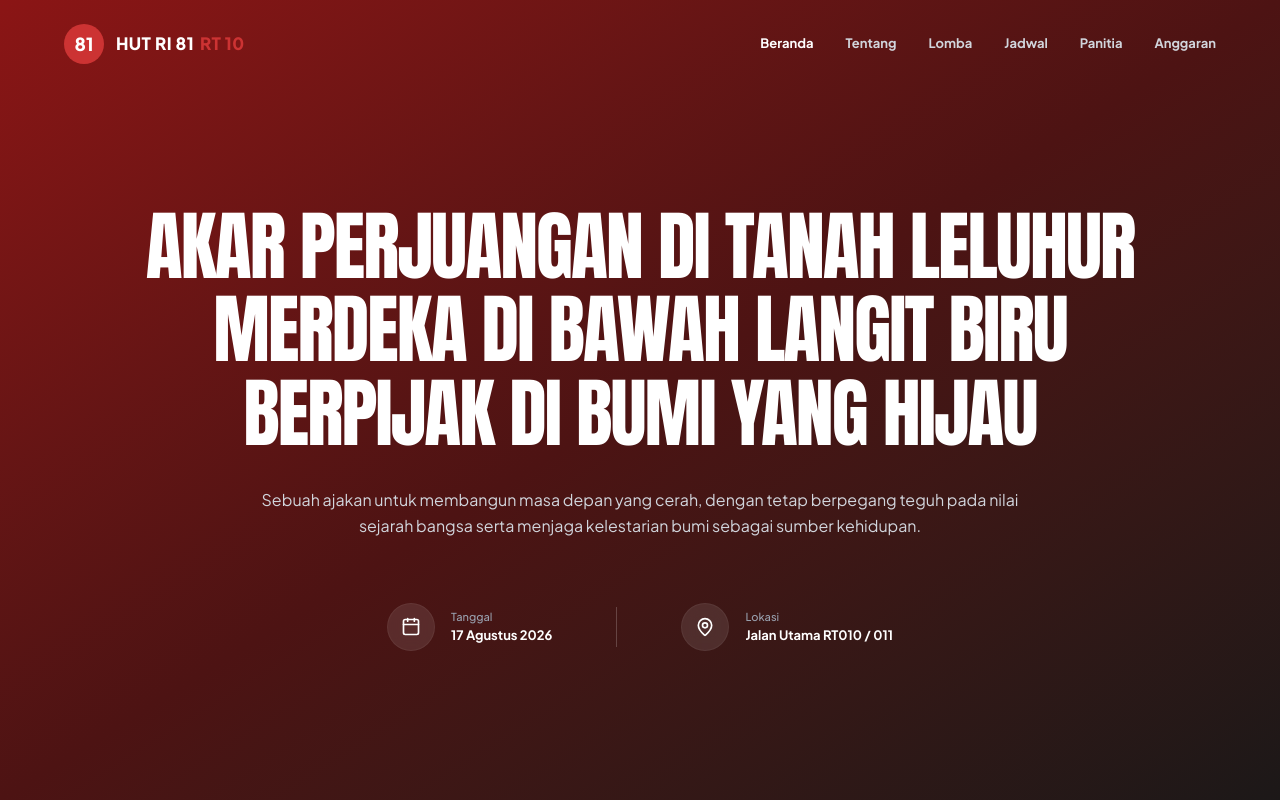
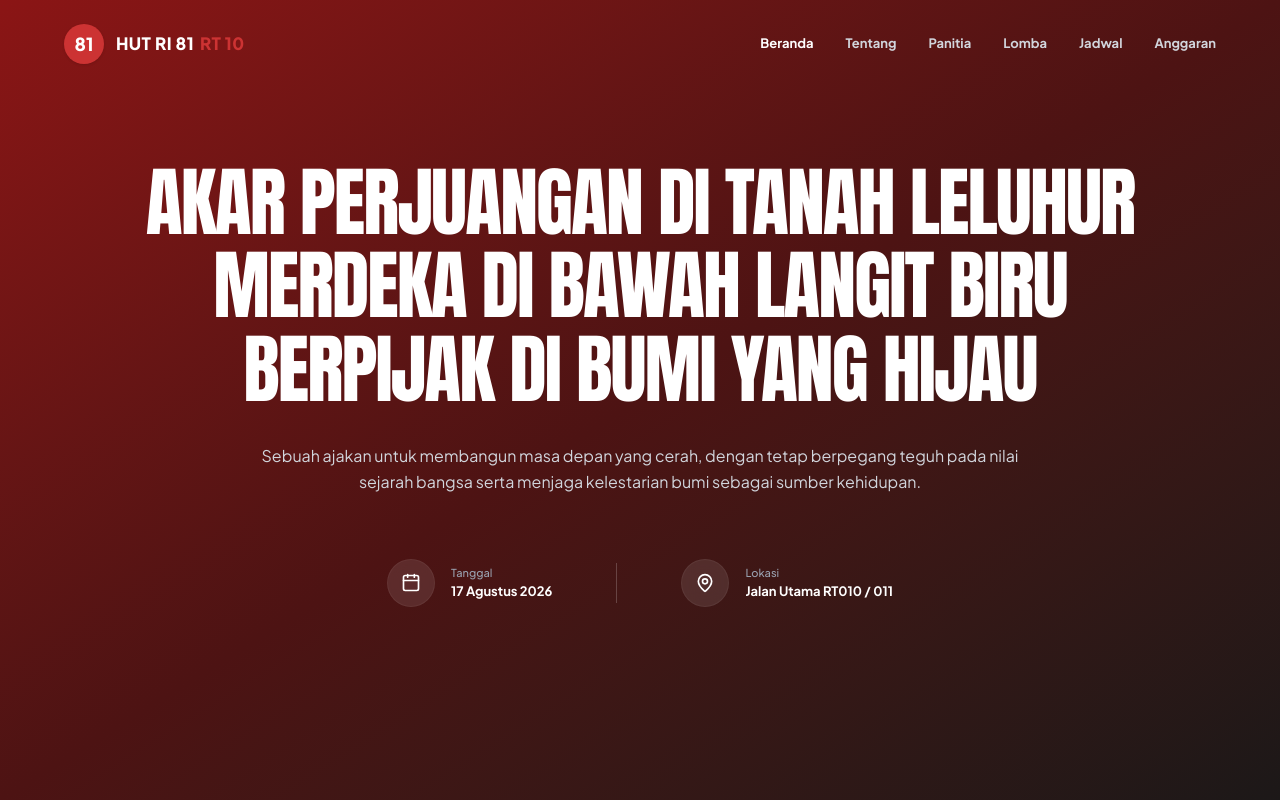
Before and after one commit to sryxx16/landing-page-panitia, a React (Vite) app: page / in a window 1280 px wide. Shown: the top 800 px of the page. Built offline with nearby package versions, Linux system fonts and the light colour scheme.

Commit message:
perubahan landing page

```diff
--- a/src/App.tsx
+++ b/src/App.tsx
@@ -1,5 +1,6 @@
 import React from 'react';
 import { motion } from 'framer-motion';
+import { Navbar } from './components/Navbar';
 import { Beranda } from './components/Beranda';
 import { Tentang } from './components/Tentang';
 import { StrukturPanitia } from './components/StrukturPanitia';
@@ -10,6 +11,9 @@ import { Anggaran } from './components/Anggaran';
 const App: React.FC = () => {
   return (
     <div className="w-full min-h-screen font-sans text-gray-800 flex flex-col relative overflow-hidden bg-white">
+
+      {/* Global Sticky Navbar */}
+      <Navbar />
 
       {/* Animated Background Blobs */}
       <div className="fixed inset-0 overflow-hidden pointer-events-none z-0">
--- a/src/components/Beranda.tsx
+++ b/src/components/Beranda.tsx
@@ -20,32 +20,8 @@ export const Beranda: React.FC = () => {
       transition={{ staggerChildren: 0.2, delayChildren: 0.1 }}
       className="w-full min-h-screen relative overflow-hidden flex flex-col items-center pb-20 bg-gradient-to-br from-[#8b1515] via-[#4d1313] to-[#1c1818]"
     >
-      {/* Transparent Navbar inside the Hero */}
-      <nav className="w-full px-6 md:px-16 py-6 flex items-center justify-between z-50 mb-10 md:mb-20">
-        <div className="flex items-center gap-3">
-          {/* Logo 81 */}
-          <div className="w-10 h-10 bg-[#cc3333] rounded-full flex items-center justify-center text-white font-black text-lg">
-            81
-          </div>
-          <div className="flex items-center gap-1.5 text-[17px] font-black uppercase tracking-wide">
-            <span className="text-white">HUT RI 81</span>
-            <span className="text-[#cc3333]">RT 10</span>
-          </div>
-        </div>
-
-        {/* Desktop Links */}
-        <div className="hidden md:flex items-center gap-8 text-[13px] font-bold text-gray-300">
-          <a href="#beranda" className="text-white">Beranda</a>
-          <a href="#tentang" className="hover:text-white transition-colors">Tentang</a>
-          <a href="#lomba" className="hover:text-white transition-colors">Lomba</a>
-          <a href="#jadwal" className="hover:text-white transition-colors">Jadwal</a>
-          <a href="#struktur" className="hover:text-white transition-colors">Panitia</a>
-          <a href="#anggaran" className="hover:text-white transition-colors">Anggaran</a>
-        </div>
-      </nav>
-
       {/* Content */}
-      <div className="relative z-10 w-full max-w-6xl px-6 flex flex-col items-center flex-1 justify-center">
+      <div className="relative z-10 w-full max-w-6xl px-6 flex flex-col items-center flex-1 justify-center mt-20">
 
         {/* Theme Text */}
         <motion.h1
--- /dev/null
+++ b/src/components/Navbar.tsx
@@ -0,0 +1,48 @@
+import React, { useState, useEffect } from 'react';
+import { motion } from 'framer-motion';
+
+export const Navbar: React.FC = () => {
+  const [isScrolled, setIsScrolled] = useState(false);
+
+  useEffect(() => {
+    const handleScroll = () => {
+      setIsScrolled(window.scrollY > 50);
+    };
+    window.addEventListener('scroll', handleScroll);
+    return () => window.removeEventListener('scroll', handleScroll);
+  }, []);
+
+  return (
+    <motion.nav
+      initial={{ y: -100 }}
+      animate={{ y: 0 }}
+      transition={{ type: "spring", stiffness: 100, damping: 20 }}
+      className={`fixed top-0 left-0 w-full px-6 md:px-16 py-4 flex items-center justify-between z-50 transition-all duration-300 ${
+        isScrolled
+          ? 'bg-white/90 backdrop-blur-md shadow-sm border-b border-gray-100 py-3'
+          : 'bg-transparent py-6'
+      }`}
+    >
+      <div className="flex items-center gap-3">
+        {/* Logo 81 */}
+        <div className="w-10 h-10 bg-[#cc3333] rounded-full flex items-center justify-center text-white font-black text-lg shadow-sm">
+          81
+        </div>
+        <div className={`flex items-center gap-1.5 text-[17px] font-black uppercase tracking-wide transition-colors duration-300 ${isScrolled ? 'text-gray-900' : 'text-white'}`}>
+          <span>HUT RI 81</span>
+          <span className="text-[#cc3333]">RT 10</span>
+        </div>
+      </div>
+
+      {/* Desktop Links */}
+      <div className={`hidden md:flex items-center gap-8 text-[13px] font-bold transition-colors duration-300 ${isScrolled ? 'text-gray-600' : 'text-gray-300'}`}>
+        <a href="#beranda" className={isScrolled ? 'hover:text-[#cc3333]' : 'text-white'}>Beranda</a>
+        <a href="#tentang" className={`transition-colors ${isScrolled ? 'hover:text-[#cc3333]' : 'hover:text-white'}`}>Tentang</a>
+        <a href="#struktur" className={`transition-colors ${isScrolled ? 'hover:text-[#cc3333]' : 'hover:text-white'}`}>Panitia</a>
+        <a href="#lomba" className={`transition-colors ${isScrolled ? 'hover:text-[#cc3333]' : 'hover:text-white'}`}>Lomba</a>
+        <a href="#jadwal" className={`transition-colors ${isScrolled ? 'hover:text-[#cc3333]' : 'hover:text-white'}`}>Jadwal</a>
+        <a href="#anggaran" className={`transition-colors ${isScrolled ? 'hover:text-[#cc3333]' : 'hover:text-white'}`}>Anggaran</a>
+      </div>
+    </motion.nav>
+  );
+};
```
